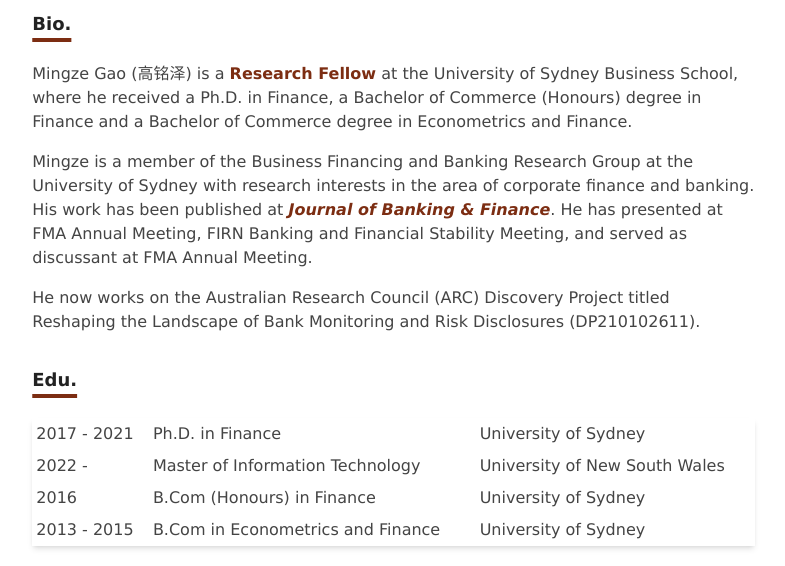
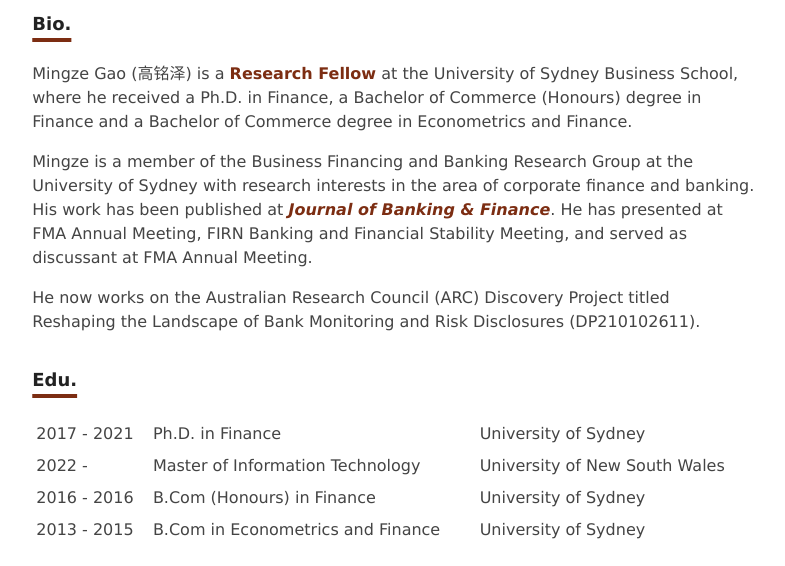
Before and after one commit to mgao6767/adriangao, an Astro site: page / in a window 1280 px wide. Shown: the part 234-800 px from the top of the page, without its empty margins (246-1031 px from the left). Built offline with nearby package versions, Linux system fonts and the light colour scheme; Astro itself is replaced by a stand-in of ours.

Commit message:
fix(homepage): remove table shadow

```diff
--- a/src/pages/index.astro
+++ b/src/pages/index.astro
@@ -59,7 +59,7 @@ import { SITE_TITLE, SITE_DESCRIPTION } from '../config'
       >
         Edu.
       </h2>
-      <table class="table-auto">
+      <table class="table-auto shadow-none">
         <tbody>
           <tr>
             <td>2017 - 2021</td>
@@ -72,7 +72,7 @@ import { SITE_TITLE, SITE_DESCRIPTION } from '../config'
             <td>University of New South Wales</td>
           </tr>
           <tr>
-            <td>2016</td>
+            <td>2016 - 2016</td>
             <td>B.Com (Honours) in Finance</td>
             <td>University of Sydney</td>
           </tr>
```
